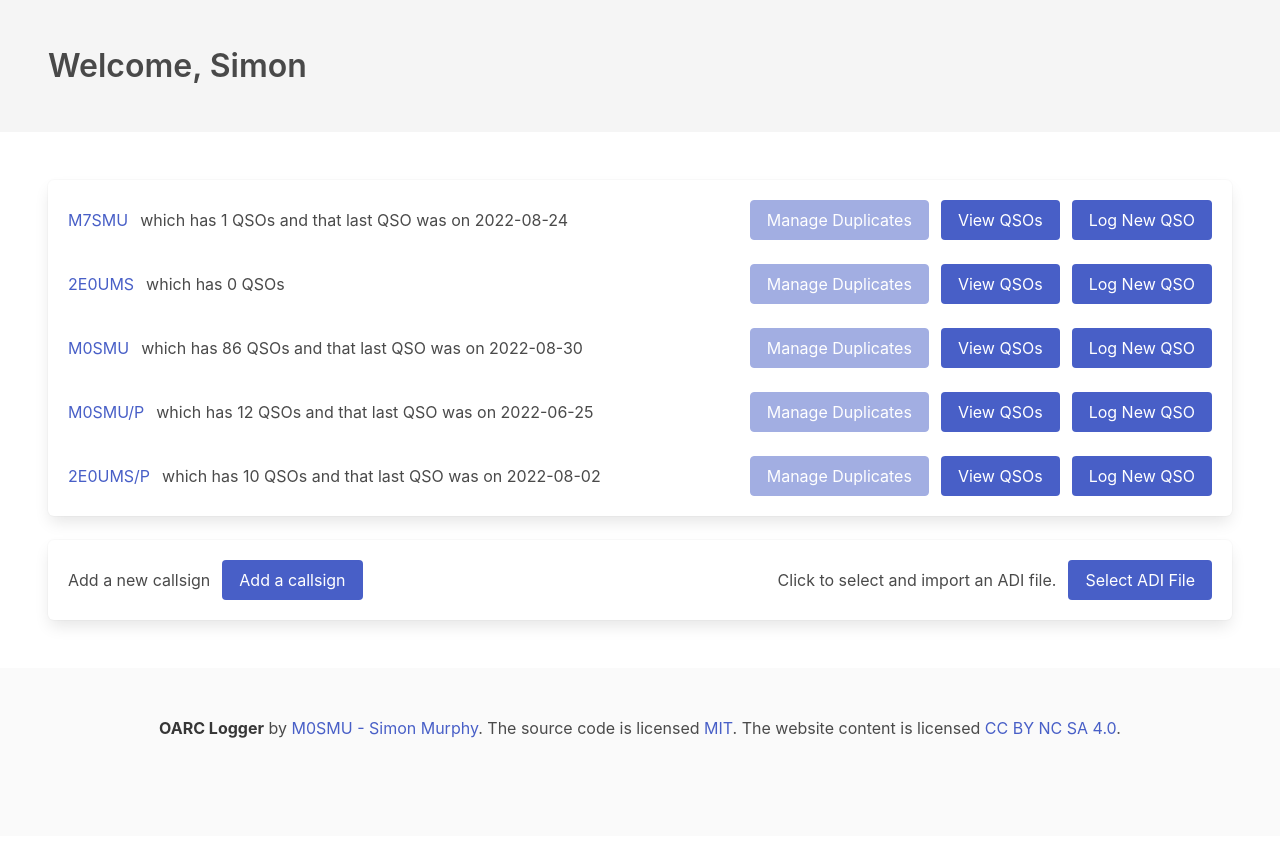
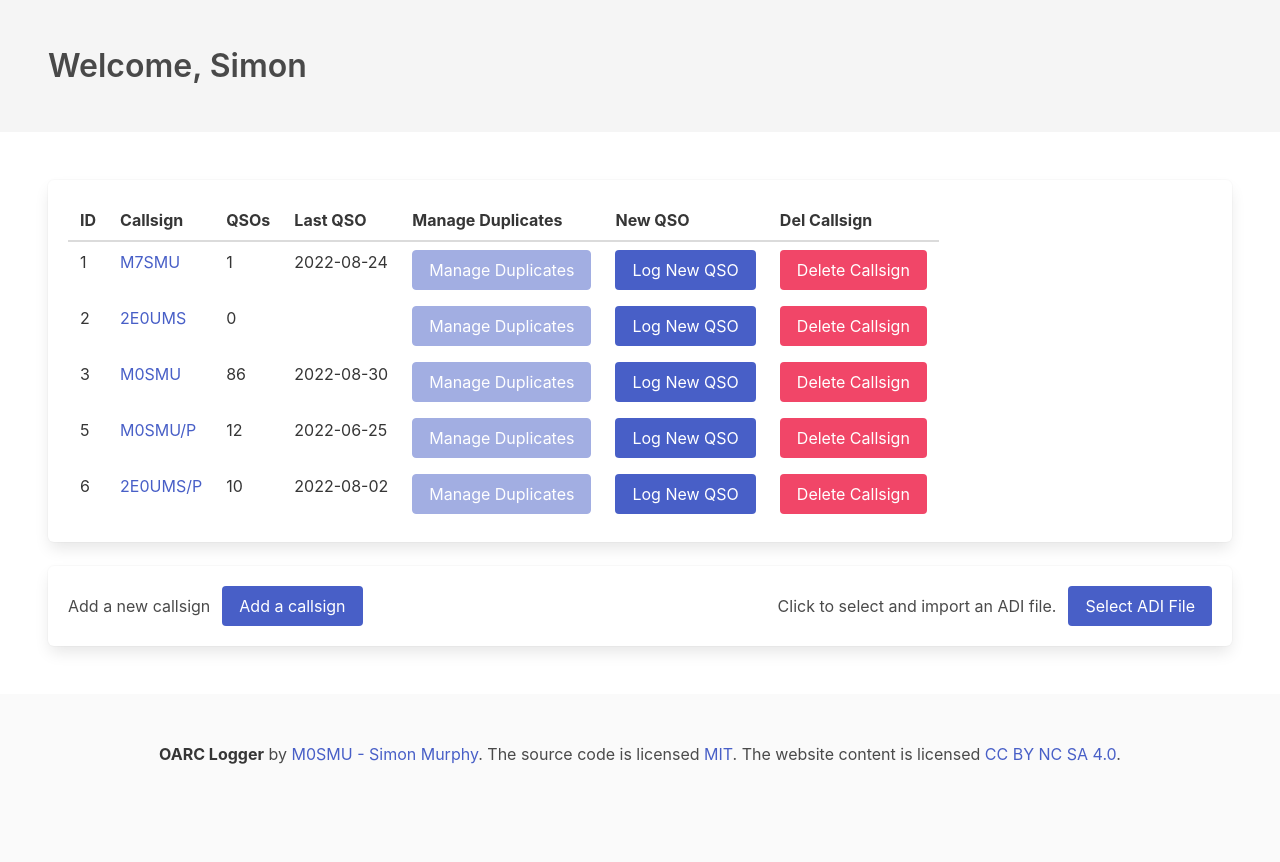
Before and after one commit to smurphboy/OARCLogger, a Flask app: a page that uses logger/templates/profile.html in a window 1280 px wide. Shown: the part 52-914 px from the top of the page. Before the commit the page ends 790 px from the top, so only its background shows below. Run offline with Flask 2, Linux system fonts and the light colour scheme; a user stored in the database is signed in; data comes from the database, SQL or seed files in the repository; some libraries are stand-ins or nearby versions.

Commit message:
Callsign delete workinf

```diff
--- a/logger/templates/profile.html
+++ b/logger/templates/profile.html
@@ -62,17 +62,34 @@
 </section>
 <section class="section">
 	<div class="box">
+        <table class="table">
+            <thead>
+                <tr>
+                    <th>ID</th>
+                    <th>Callsign</th>
+                    <th>QSOs</th>
+                    <th>Last QSO</th>
+                    <th>Manage Duplicates</th>
+                    <th>New QSO</th>
+                    <th>Del Callsign</th>
+                </tr>
+            </thead>
+            <tbody>
                 {% for callsign in current_user.callsigns %}
-		<div class="level">
-			<div class="level-left">
-				<a class="level-item" href="{{ url_for ('callsigns.call', callsign=callsign['name'] | replace('/','_'))  }}">{{ callsign['name'] }}</a><p class="level-item">which has {{ qsocount(callsign.name) }} QSOs{% if latestqso(callsign.name) != 'N/A' %} and that last QSO was on {{ latestqso(callsign.name) }}{% endif %}</p>
-			</div>
-			<div class="level-right">
-                <a class="button is-link level-item" href="{{ url_for ('callsigns.call', callsign=callsign['name'] | replace('/','_'))  }}" disabled>Manage Duplicates</a>
-				<a class="button is-link level-item" href="{{ url_for ('callsigns.call', callsign=callsign['name'] | replace('/','_'))  }}">View QSOs</a>
-				<a class="button is-link level-item" href="{{ url_for('qsos.postnewqso', station_callsign=callsign.name | replace('/','_')) }}">Log New QSO</a>
-			</div>
-		</div>
+                <tr>
+                    <td>{{ callsign.id }}</td>
+                    <td><a href="{{ url_for ('callsigns.call', callsign=callsign['name'] | replace('/','_'))  }}">{{ callsign.name }}</a></td>
+                    <td>{{ qsocount(callsign.name) }}</td>
+                    <td>{% if latestqso(callsign.name) != 'N/A' %}{{ latestqso(callsign.name) }}{% endif %}</td>
+                    <td><a class="button is-link" href="{{ url_for ('callsigns.call', callsign=callsign.name | replace('/','_'))  }}" disabled>Manage Duplicates</a></td>
+                    <td><a class="button is-link" href="{{ url_for('qsos.postnewqso', station_callsign=callsign.name | replace('/','_')) }}">Log New QSO</a></td>
+                    <td>
+                        <form method="POST" action="{{ url_for('callsigns.callsigndelete', id=callsign.id) }}">
+                            <input class="button is-danger" type="submit" value="Delete Callsign" onclick="return confirm ('Are you sure you want to delete this callsign, this will only delete the callsign, not associated QSOs')"">
+                        </form>
+                    </td>
+                </tr>
+            </tbody>
             {% else %}
             <div class="level">
                 <div class="level-left">
@@ -83,6 +100,7 @@
                 </div>
             </div>
             {% endfor %}
+        </table>
 	</div>
 	<div class="box">
 		<div class="level">
```
Also changed, not shown: logger/callsigns/views.py (+8 -1 lines). Lines whose indentation alone changed are shown as unchanged.
